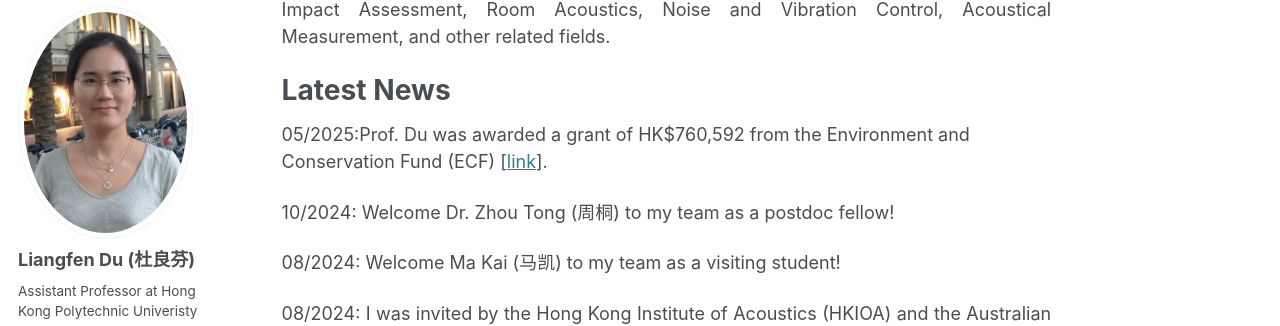
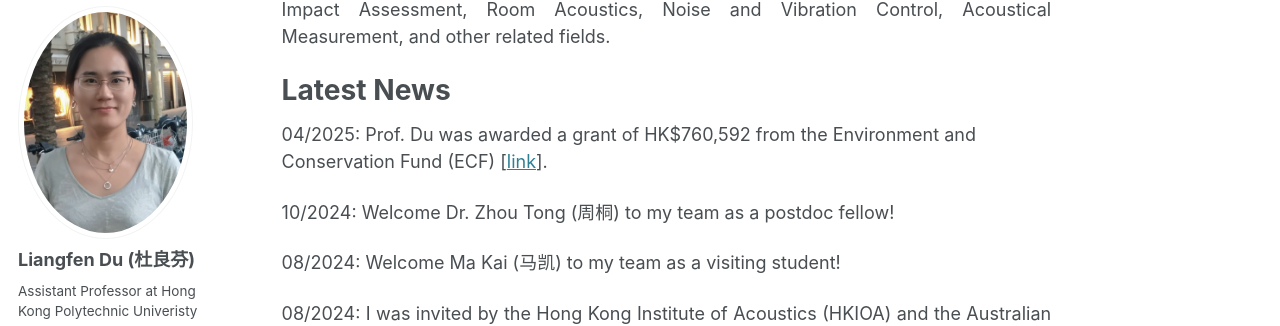
Before and after one commit to liangfen-du/liangfen-du.github.io, a Jekyll site: the page built from _pages/about.md, in a window 1280 px wide and 900 px high, scrolled down 646 px. Shown: the part 180-506 px from the top of the window. Built offline with Jekyll 4.4.1, drawn with Linux system fonts in a browser that asks for light colours; some web fonts are replaced.

Commit message:
Update about.md
minor revision

```diff
--- a/_pages/about.md
+++ b/_pages/about.md
@@ -29,7 +29,7 @@ I also provide consultancy services in various acoustic-related areas, including
 
 Latest News
 ======
-<p>05/2025:Prof. Du was awarded a grant of HK$760,592 from the Environment and Conservation Fund (ECF) [<a href="https://www.polyu.edu.hk/beee/news-and-events/news/2025/20250402-beee-assistant-professor-secures-prestigious-environment-and-conservation-fund-grant/">link</a>].</p>
+<p>04/2025: Prof. Du was awarded a grant of HK$760,592 from the Environment and Conservation Fund (ECF) [<a href="https://www.polyu.edu.hk/beee/news-and-events/news/2025/20250402-beee-assistant-professor-secures-prestigious-environment-and-conservation-fund-grant/">link</a>].</p>
 
 <p>10/2024: Welcome Dr. Zhou Tong (周桐) to my team as a postdoc fellow!</p>
 
```
